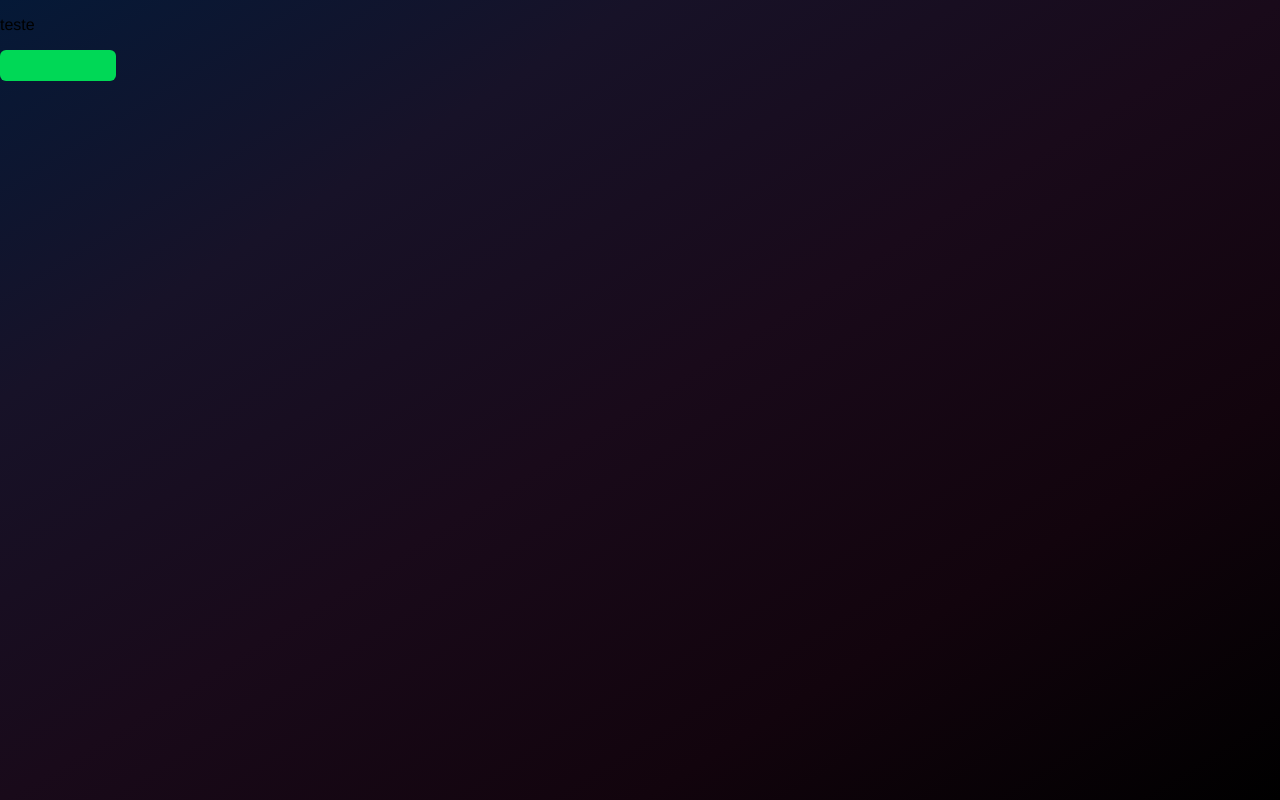
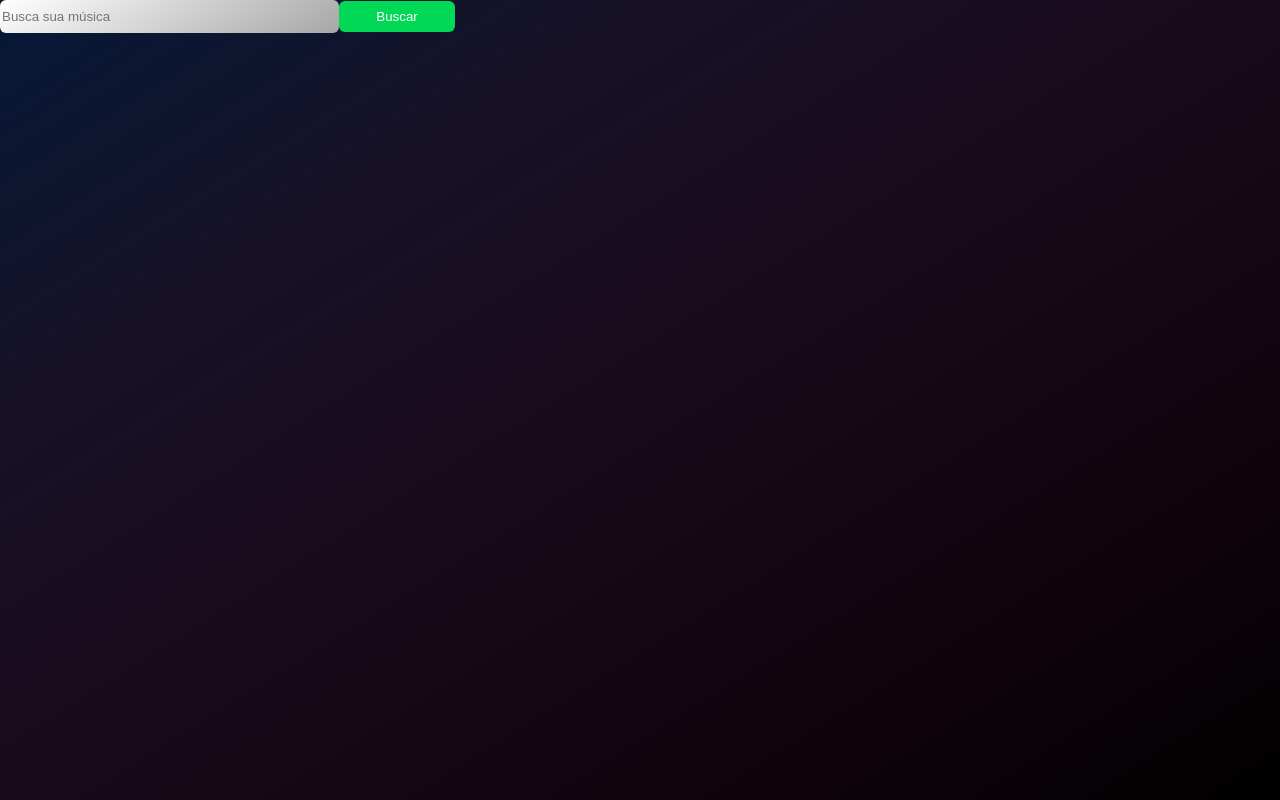
Before and after one commit to amandahp/challenge-spotify, a React (Create React App) app: page / in a window 1280 px wide. Built offline with nearby package versions, Linux system fonts and the light colour scheme.

Commit message:
feat: create input search

```diff
--- a/src/App.js
+++ b/src/App.js
@@ -1,11 +1,18 @@
 import React from 'react'
-import { ButtonSearch } from './components'
+import { ButtonSearch, InputSearch } from './components'
 
 function App() {
+  const handleClick = () => {
+    console.log('clicou')
+  }
+
+  const handleChange = () => {
+    console.log('handleChange')
+  }
   return (
     <div className="App">
-      <p>teste</p>
-      <ButtonSearch>TESTE</ButtonSearch>
+      <InputSearch onChange={handleChange} placeholder="Busca sua música" />
+      <ButtonSearch onClick={handleClick}>Buscar</ButtonSearch>
     </div>
   )
 }
--- a/src/components/button.jsx
+++ b/src/components/button.jsx
@@ -1,11 +1,11 @@
 import React from 'react'
 
-import { Button } from './styled-components/button'
+import { Button } from './styled-components'
 
-export const ButtonSearch = (...props) => {
+export const ButtonSearch = (props) => {
   return (
     <>
-      <Button {...props} />
+      <Button {...props}>{props.children}</Button>
     </>
   )
 }
--- a/src/components/index.js
+++ b/src/components/index.js
@@ -1 +1,2 @@
 export { ButtonSearch } from './button'
+export { InputSearch } from './searchBar'
--- a/src/components/searchBar.jsx
+++ b/src/components/searchBar.jsx
@@ -0,0 +1,11 @@
+import React from 'react'
+
+import { Input } from './styled-components'
+
+export const InputSearch = (props) => {
+  return (
+    <>
+      <Input {...props} />
+    </>
+  )
+}
--- a/src/components/styled-components/button.jsx
+++ b/src/components/styled-components/button.jsx
@@ -3,18 +3,17 @@ import styled from 'styled-components'
 export const Button = styled.button`
   ${({ theme }) => `
     background-color: ${theme.backgroundColor.primary};
+    color: ${theme.color.default};
     width:  ${theme.baseValueToRem(116)};
     height: ${theme.baseValueToRem(31)};
     border-radius: ${theme.baseValueToRem(6)};
     border: none;
     cursor: pointer;
     &:hover{
-      background-image: ${theme.backgroundColor.secondary};
       outline: none;
+      transform: scale(1.1);
     }
     &:focus{
-      background-color: ${theme.backgroundColor.tertiary};
-      color: ${theme.backgroundColor.primary};
       outline: none;
     }
   `}
--- a/src/components/styled-components/index.js
+++ b/src/components/styled-components/index.js
@@ -1 +1,2 @@
 export { Button } from './button'
+export { Input } from './input'
--- /dev/null
+++ b/src/components/styled-components/input.jsx
@@ -0,0 +1,21 @@
+import styled from 'styled-components'
+
+export const Input = styled.input`
+  ${({ theme }) => `
+    background-image: ${theme.backgroundColor.grey};
+    background-repeat: no-repeat;
+    background-attachment: fixed;
+    color: ${theme.color.tertiary};
+    width:  ${theme.baseValueToRem(335)};
+    height: ${theme.baseValueToRem(31)};
+    border-radius: ${theme.baseValueToRem(6)};
+    border: none;
+    cursor: text;
+    &:hover{
+      outline: none;
+    }
+    &:focus{
+      outline: none;
+    }
+  `}
+`
--- a/src/theme/themeOne.js
+++ b/src/theme/themeOne.js
@@ -19,8 +19,7 @@ const defaultValues = {
       'linear-gradient(to right bottom, #051937, #171228, #190a1a, #12040d, #000000)',
     tertiary: '#1A1F1F',
     default: '#FFF',
-    background:
-      'linear-gradient(108.15deg, #000000 8.8%, #051937 100.55%), #051937'
+    grey: 'linear-gradient(to left top, #303a3a, #293032, #232629, #1c1c1e, #141314, #202021, #2d2d2e, #3b3b3b, #676767, #979797, #cacaca, #ffffff)'
   }
 }
 
```
